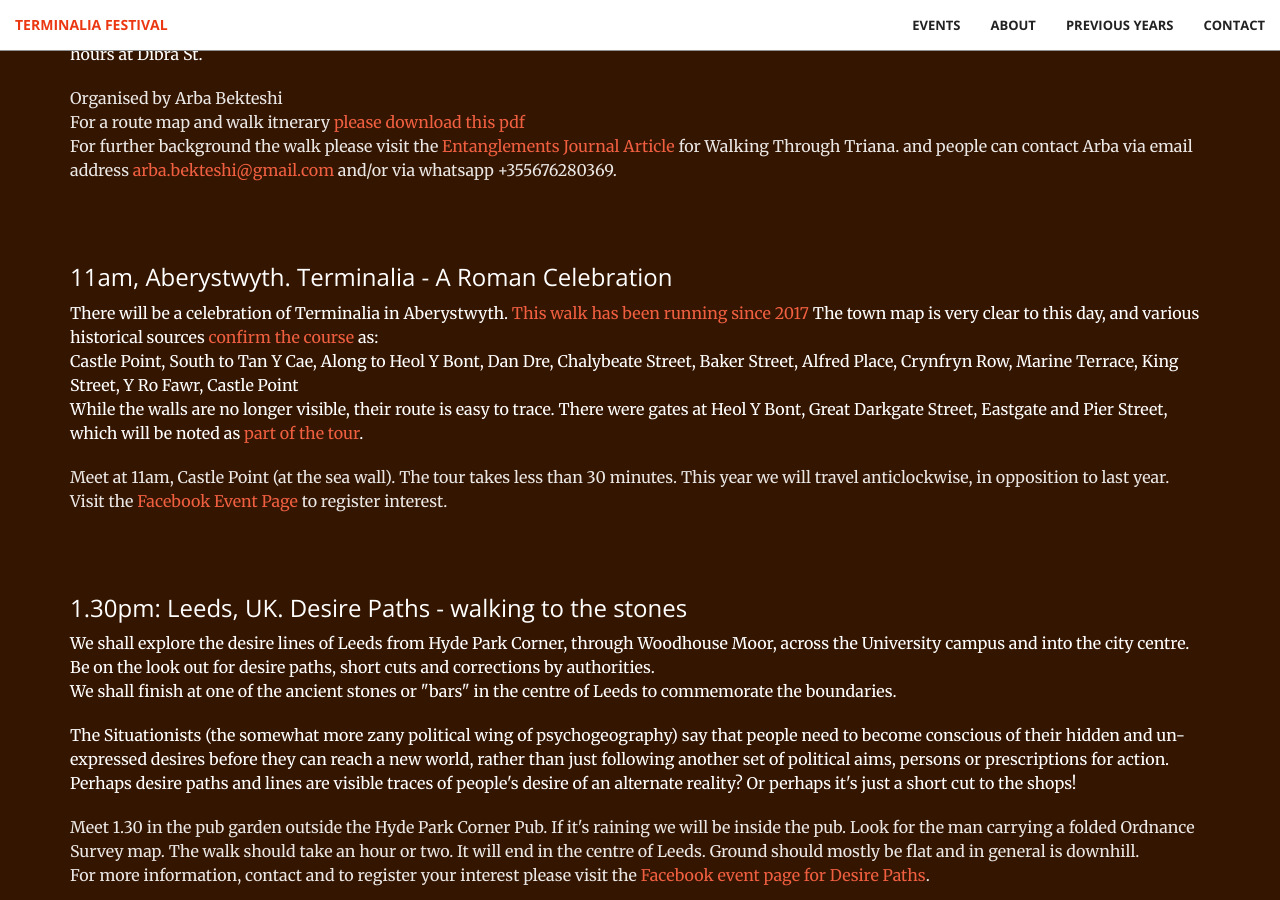
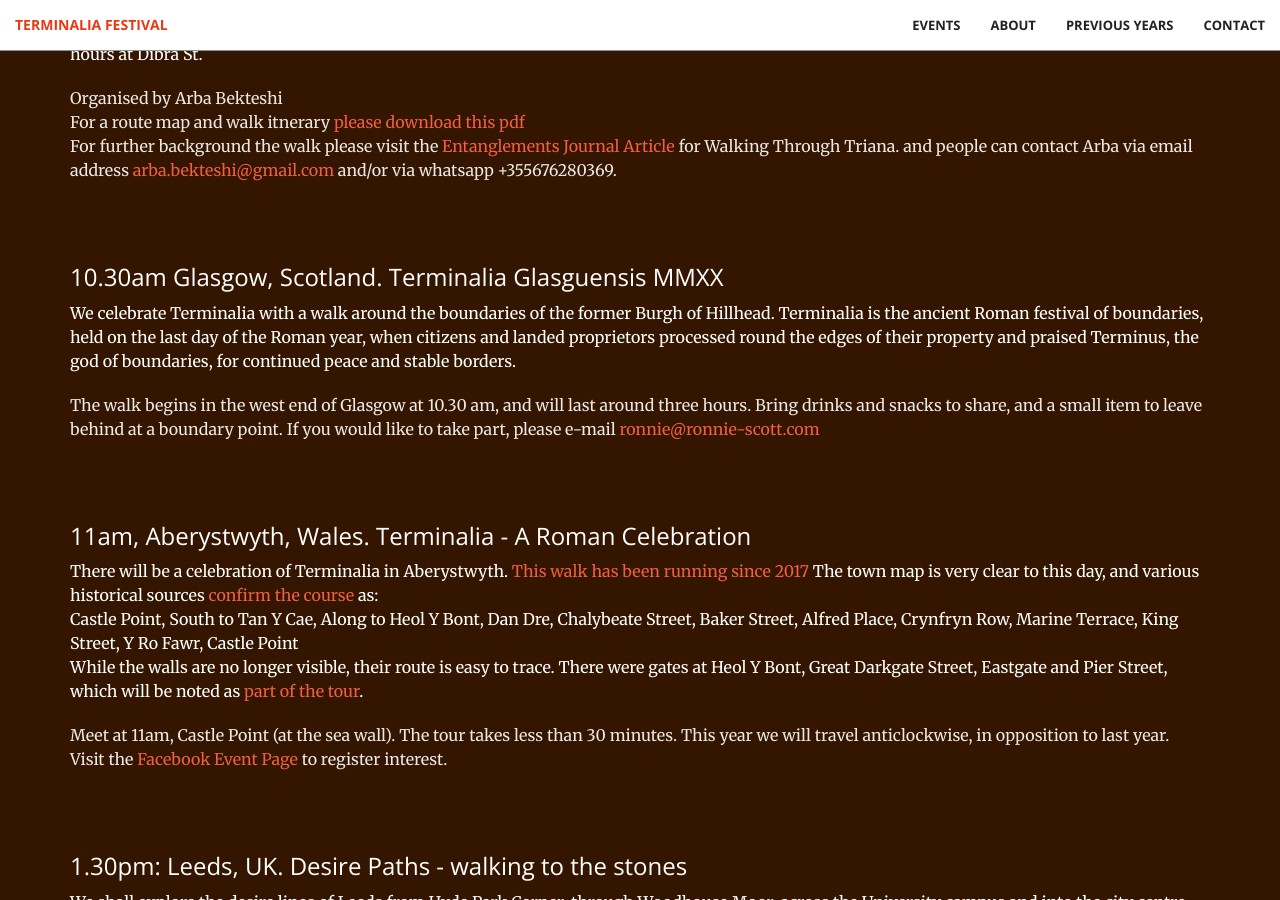
Before and after one commit to timwaters/terminalia, a Jekyll site: the page built from index.html, in a window 1280 px wide and 900 px high, scrolled down 4145 px. Built offline with Jekyll 4.4.1, drawn with Linux system fonts in a browser that asks for light colours.

Commit message:
add glasgow event and fix pdf on wrexham

```diff
--- a/_includes/events.html
+++ b/_includes/events.html
@@ -117,7 +117,7 @@
             The walk can be simply experienced or you may wish to record it  through photography, drawing, painting, poetry,  video, recording sound, aroma, texture, or taste. The walk might even include a bit of feasting, drinking and presenting offerings to the god Terminus! You can walk at your own pace, in groups or on your own. The duration of the walk is entirely up to you. Submitted outcomes of the walk will be printed as a newspaper. All are welcome.
           </p>
           <p class="text-faded">
-            You can <a href="/pdf/penfold-exploring-boundaries-london-2017.pdf">download a poster for event here. </a>
+            You can <a href="/pdf/OffaBoundaryWalkPosterB.pdf">download a poster for event here. </a>
           </p>
         </div>
 
@@ -137,11 +137,24 @@
 
       </div>
 
+      <div class="col-lg-12 col-lg-offset-0 text-left event">
+
+        <h3> 10.30am Glasgow, Scotland. Terminalia Glasguensis MMXX </h3>
+
+
+        <p class="text">
+          We celebrate Terminalia with a walk around the boundaries of the former Burgh of Hillhead. Terminalia is the ancient Roman festival of boundaries, held on the last day of the Roman year, when citizens and landed proprietors processed round the edges of their property and praised Terminus, the god of boundaries, for continued peace and stable borders.
+        </p>
+        <p class="text-faded">
+          The walk begins in the west end of Glasgow at 10.30 am, and will last around three hours. Bring drinks and snacks to share, and a small item to leave behind at a boundary point. If you would like to take part, please e-mail <a href="mailto:ronnie@ronnie-scott.com">ronnie@ronnie-scott.com</a>
+        </p>
+      </div>
+
 
 
 
         <div class="col-lg-12 col-lg-offset-0 text-left event">
-        <h3> 11am, Aberystwyth. Terminalia - A Roman Celebration</h3>
+        <h3> 11am, Aberystwyth, Wales. Terminalia - A Roman Celebration</h3>
         <p class="text">
           There will be a celebration of Terminalia in Aberystwyth. <a href="http://www.rogerdboyle.eu/Terminalia/terminalia.html"> This walk has been running since 2017 </a>
 
```
